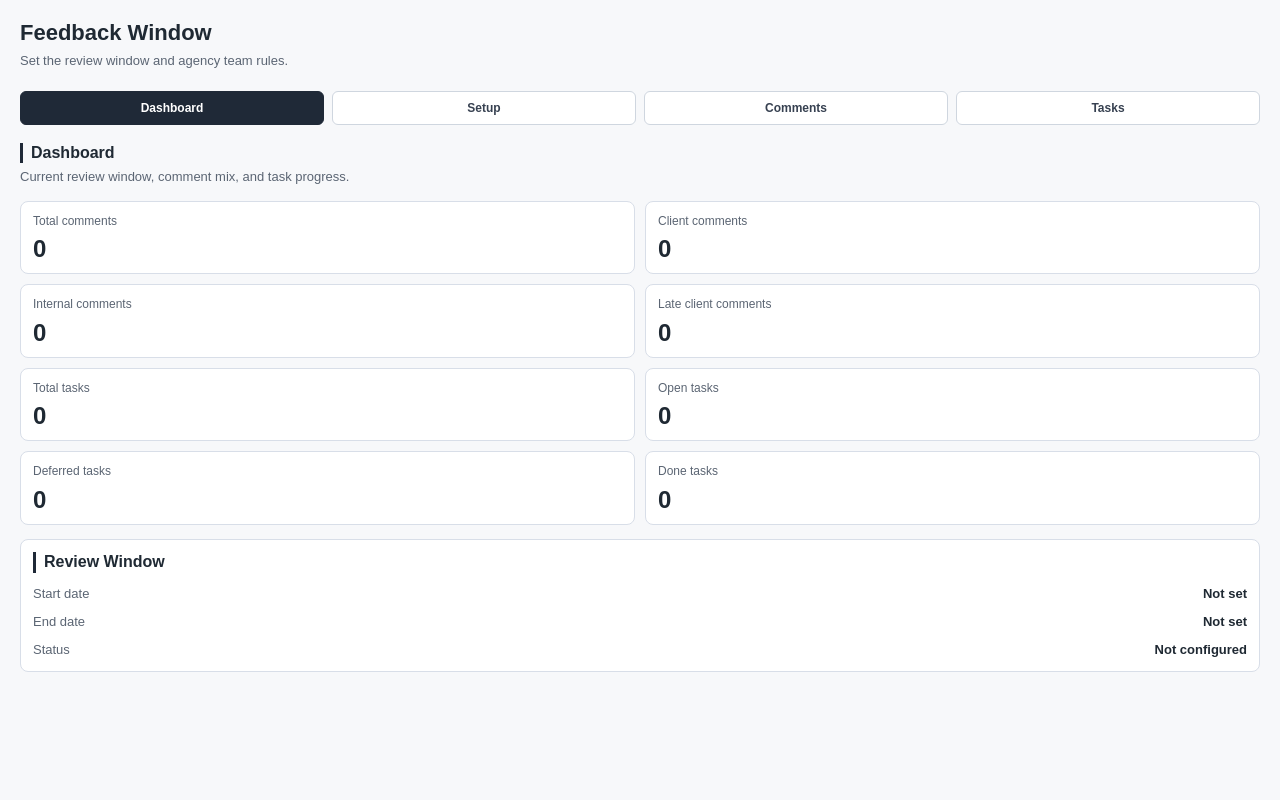
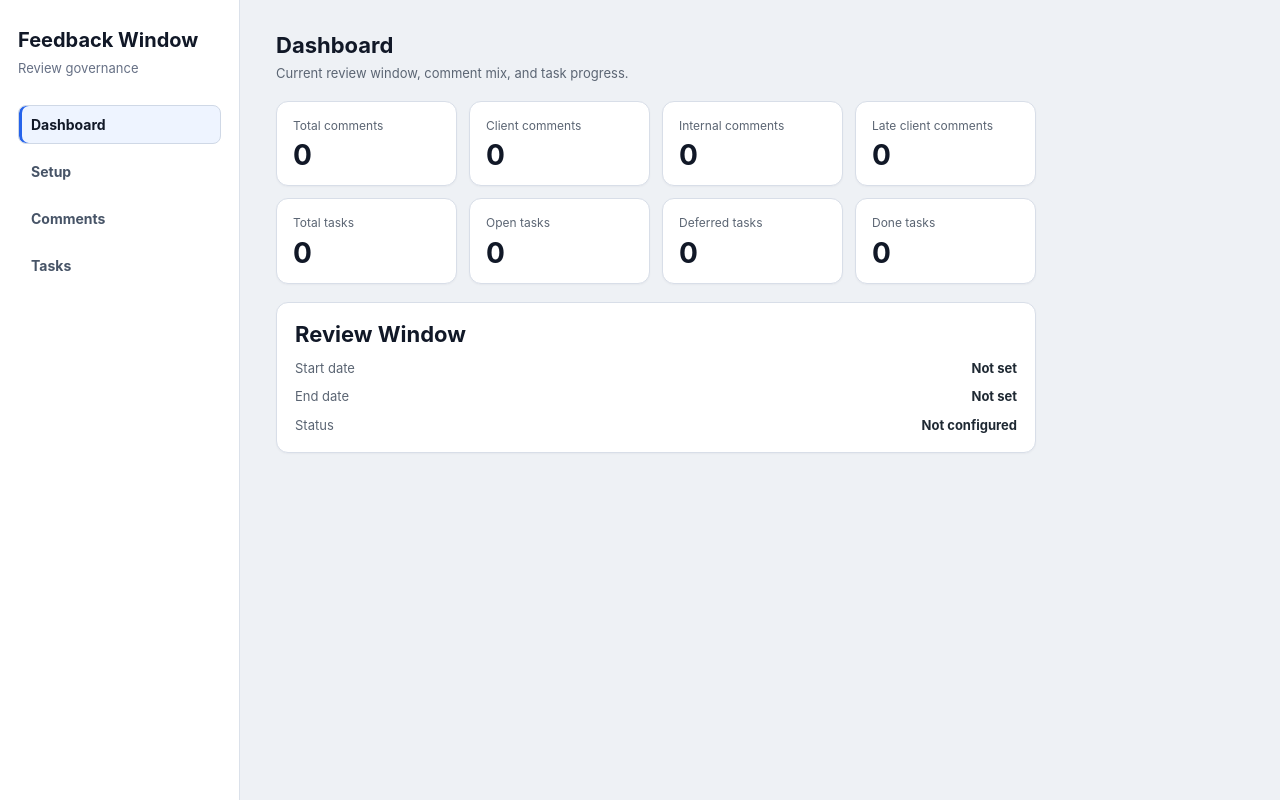
Before and after one commit to aaronbenjaminmay/feedback-window, a React (Vite) app: page / in a window 1280 px wide. Built offline with nearby package versions, Linux system fonts and the light colour scheme.

Commit message:
Update reset settings UI

```diff
--- a/src/App.tsx
+++ b/src/App.tsx
@@ -700,41 +700,46 @@ export default function App() {
 
   return (
     <div className="app-shell">
-      <header className="app-header">
+      <aside className="sidebar">
+        <div className="sidebar-brand">
           <h1>Feedback Window</h1>
-        <p>Set the review window and agency team rules.</p>
-      </header>
+          <p>Review governance</p>
+        </div>
 
-      <nav className="tabs" aria-label="Feedback Window sections">
+        <nav className="sidebar-nav" aria-label="Feedback Window sections">
           <button
-          className={activeTab === "dashboard" ? "tab active" : "tab"}
+            className={activeTab === "dashboard" ? "nav-item active" : "nav-item"}
             type="button"
             onClick={() => openTab("dashboard")}
           >
             Dashboard
           </button>
           <button
-          className={activeTab === "setup" ? "tab active" : "tab"}
+            className={activeTab === "setup" ? "nav-item active" : "nav-item"}
             type="button"
             onClick={() => openTab("setup")}
           >
             Setup
           </button>
           <button
-          className={activeTab === "comments" ? "tab active" : "tab"}
+            className={activeTab === "comments" ? "nav-item active" : "nav-item"}
             type="button"
             onClick={() => openTab("comments")}
           >
             Comments
           </button>
           <button
-          className={activeTab === "tasks" ? "tab active" : "tab"}
+            className={activeTab === "tasks" ? "nav-item active" : "nav-item"}
             type="button"
             onClick={() => openTab("tasks")}
           >
             Tasks
           </button>
         </nav>
+      </aside>
+
+      <main className="main-content">
+        <div className="content-panel">
 
       {activeTab === "dashboard" && (
         <section className="dashboard-view">
@@ -1296,5 +1301,7 @@ export default function App() {
         </section>
       )}
         </div>
+      </main>
+    </div>
   );
 }
--- a/src/main.ts
+++ b/src/main.ts
@@ -1,4 +1,4 @@
-figma.showUI(__html__, { width: 400, height: 600 });
+figma.showUI(__html__, { width: 960, height: 720 });
 
 const figmaRuntime = figma as typeof figma & {
   fileKey?: string;
--- a/src/styles/global.css
+++ b/src/styles/global.css
@@ -1,8 +1,8 @@
 body {
-  font-family: Arial, sans-serif;
+  font-family: Inter, Arial, sans-serif;
   margin: 0;
-  color: #1f2933;
-  background: #f7f8fa;
+  color: #172033;
+  background: #eef1f5;
 }
 
 button,
@@ -14,31 +14,79 @@ textarea {
 
 .app-shell {
   box-sizing: border-box;
-  min-height: 100vh;
-  padding: 20px;
+  display: grid;
+  grid-template-columns: 240px minmax(0, 1fr);
+  height: 100vh;
+  min-height: 0;
+  background: #eef1f5;
 }
 
-.app-header {
-  margin-bottom: 20px;
+.sidebar {
+  display: flex;
+  flex-direction: column;
+  gap: 28px;
+  border-right: 1px solid #dbe1ea;
+  padding: 28px 18px;
+  background: #ffffff;
 }
 
-.app-header h1 {
-  margin: 0 0 6px;
-  font-size: 22px;
+.sidebar-brand h1 {
+  margin: 0 0 7px;
+  color: #111827;
+  font-size: 20px;
   line-height: 1.2;
 }
 
-.app-header p {
+.sidebar-brand p {
   margin: 0;
-  color: #5b6573;
+  color: #667085;
   font-size: 13px;
   line-height: 1.4;
+}
+
+.sidebar-nav {
+  display: flex;
+  flex-direction: column;
+  gap: 8px;
+}
+
+.nav-item {
+  width: 100%;
+  border: 1px solid transparent;
+  border-radius: 8px;
+  padding: 10px 12px;
+  color: #475467;
+  background: transparent;
+  text-align: left;
+  font-size: 14px;
+}
+
+.nav-item:hover {
+  color: #111827;
+  background: #f3f5f8;
+}
+
+.nav-item.active {
+  border-color: #cfd8e6;
+  color: #111827;
+  background: #eef4ff;
+  box-shadow: inset 3px 0 0 #2563eb;
+}
+
+.main-content {
+  min-width: 0;
+  overflow: auto;
+  padding: 32px 36px;
+}
+
+.content-panel {
+  width: min(100%, 760px);
 }
 
 .setup-form {
   display: flex;
   flex-direction: column;
-  gap: 14px;
+  gap: 18px;
 }
 
 .field {
@@ -59,8 +107,8 @@ textarea {
   box-sizing: border-box;
   width: 100%;
   border: 1px solid #cfd6df;
-  border-radius: 6px;
-  padding: 9px 10px;
+  border-radius: 8px;
+  padding: 10px 11px;
   color: #1f2933;
   background: #ffffff;
 }
@@ -78,8 +126,8 @@ textarea:focus {
 
 button {
   border: 0;
-  border-radius: 6px;
-  padding: 10px 12px;
+  border-radius: 8px;
+  padding: 10px 14px;
   color: #ffffff;
   background: #1f2937;
   font-weight: 700;
@@ -98,31 +146,6 @@ button:disabled {
 
 button:disabled:hover {
   background: #e5e7eb;
-}
-
-.tabs {
-  display: grid;
-  grid-template-columns: repeat(4, 1fr);
-  gap: 8px;
-  margin-bottom: 18px;
-}
-
-.tab {
-  border: 1px solid #cfd6df;
-  padding: 9px 6px;
-  color: #374151;
-  background: #ffffff;
-  font-size: 12px;
-}
-
-.tab:hover {
-  background: #eef2f7;
-}
-
-.tab.active {
-  border-color: #1f2937;
-  color: #ffffff;
-  background: #1f2937;
 }
 
 .secondary-button {
@@ -163,15 +186,16 @@ button:disabled:hover {
 .tasks-view {
   display: flex;
   flex-direction: column;
-  gap: 14px;
+  gap: 18px;
 }
 
 .section-summary h2 {
-  margin: 0 0 5px;
-  border-left: 3px solid #1f2937;
-  padding-left: 8px;
-  font-size: 16px;
-  line-height: 1.3;
+  margin: 0 0 6px;
+  border-left: 0;
+  padding-left: 0;
+  color: #111827;
+  font-size: 22px;
+  line-height: 1.2;
 }
 
 .section-summary p {
@@ -185,14 +209,15 @@ button:disabled:hover {
 .task-list {
   display: flex;
   flex-direction: column;
-  gap: 12px;
+  gap: 14px;
 }
 
 .figma-comments-card {
   border: 1px solid #d8dee8;
-  border-radius: 8px;
-  padding: 12px;
+  border-radius: 12px;
+  padding: 18px;
   background: #ffffff;
+  box-shadow: 0 1px 2px rgba(16, 24, 40, 0.04);
 }
 
 .figma-comments-form {
@@ -220,8 +245,8 @@ button:disabled:hover {
   flex-direction: column;
   gap: 4px;
   border: 1px solid #d8dee8;
-  border-radius: 6px;
-  padding: 10px;
+  border-radius: 8px;
+  padding: 12px;
   background: #f9fafb;
 }
 
@@ -262,8 +287,9 @@ button:disabled:hover {
 
 .accordion-card {
   border: 1px solid #d8dee8;
-  border-radius: 8px;
+  border-radius: 12px;
   background: #ffffff;
+  box-shadow: 0 1px 2px rgba(16, 24, 40, 0.03);
 }
 
 .accordion-trigger {
@@ -273,7 +299,7 @@ button:disabled:hover {
   gap: 12px;
   width: 100%;
   border: 0;
-  padding: 11px 12px;
+  padding: 13px 14px;
   color: #1f2937;
   background: #ffffff;
   text-align: left;
@@ -300,7 +326,7 @@ button:disabled:hover {
   flex-direction: column;
   gap: 12px;
   border-top: 1px solid #e5e9f0;
-  padding: 12px;
+  padding: 14px;
 }
 
 .comment-controls,
@@ -318,19 +344,20 @@ button:disabled:hover {
 
 .summary-grid {
   display: grid;
-  grid-template-columns: 1fr 1fr;
-  gap: 10px;
+  grid-template-columns: repeat(4, minmax(0, 1fr));
+  gap: 12px;
 }
 
 .summary-card,
 .review-window-card {
   border: 1px solid #d8dee8;
-  border-radius: 8px;
+  border-radius: 12px;
   background: #ffffff;
+  box-shadow: 0 1px 2px rgba(16, 24, 40, 0.04);
 }
 
 .summary-card {
-  padding: 12px;
+  padding: 16px;
 }
 
 .summary-card p {
@@ -342,13 +369,13 @@ button:disabled:hover {
 
 .summary-card strong {
   display: block;
-  color: #1f2933;
-  font-size: 24px;
+  color: #111827;
+  font-size: 28px;
   line-height: 1;
 }
 
 .review-window-card {
-  padding: 12px;
+  padding: 18px;
 }
 
 .review-window-details {
@@ -379,9 +406,10 @@ button:disabled:hover {
 .comment-card,
 .task-card {
   border: 1px solid #d8dee8;
-  border-radius: 8px;
-  padding: 12px;
+  border-radius: 12px;
+  padding: 16px;
   background: #ffffff;
+  box-shadow: 0 1px 2px rgba(16, 24, 40, 0.04);
 }
 
 .late-warning-card {
@@ -394,13 +422,13 @@ button:disabled:hover {
   display: flex;
   justify-content: space-between;
   gap: 12px;
-  margin-bottom: 10px;
+  margin-bottom: 12px;
 }
 
 .comment-card h3,
 .task-card h3 {
   margin: 0 0 3px;
-  font-size: 14px;
+  font-size: 15px;
   line-height: 1.3;
 }
 
@@ -516,7 +544,7 @@ button:disabled:hover {
 
 .badge {
   border-radius: 999px;
-  padding: 4px 8px;
+  padding: 5px 9px;
   font-size: 11px;
   font-weight: 700;
   line-height: 1;
```
Also changed, not shown: 2 other files (tests, documents, lock files or other folders). Lines whose indentation alone changed are shown as unchanged.
